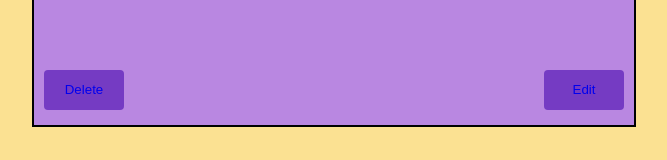
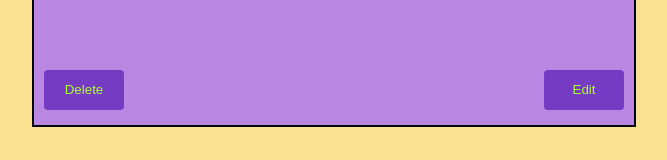
Before and after one commit to Tyler-Washington888/mamba-mode, a React (Create React App) app: page /FullGrindReport/1 in a window 1280 px wide. Shown: the part 1175-1335 px from the top of the page, without its empty margins (306-973 px from the left). Built offline with nearby package versions, Linux system fonts and the light colour scheme; no server answers.

Commit message:
Tyler Washington

```diff
--- a/src/App.css
+++ b/src/App.css
@@ -225,7 +225,7 @@ body {
   background-color: #753BC3;
   border: none;
   border-radius: 4px;
-  color: white;
+  color: #adff2f;
 }
 
 .full-grind-report-link {
@@ -448,7 +448,7 @@ body {
     background-color: #753BC3;
     border: none;
     border-radius: 4px;
-    color: white;
+    color: #adff2f;
   }
   .full-grind-report-headers {
     color: white;
--- a/src/components/FullGrindReport.jsx
+++ b/src/components/FullGrindReport.jsx
@@ -60,8 +60,8 @@ export default function EditGrindReport() {
         <h1 className="full-grind-report-input">{report.fields?.shot_Performance}</h1>
       </div>
       <div className="full-grind-report-buttons-div">
-        <button className="full-grind-report-buttons"><Link className="full-grind-report-link" to="/">Delete</Link></button>
-        <button className="full-grind-report-buttons"><Link className="full-grind-report-link" to={`/EditFullGrindReport/${id}/edit`}>Edit</Link></button>
+        <Link className="full-grind-report-link" to="/"><button className="full-grind-report-buttons">Delete</button></Link>
+        <Link className="full-grind-report-link" to={`/EditFullGrindReport/${id}/edit`}><button className="full-grind-report-buttons">Edit</button></Link>
       </div>
 
     </div>
```
